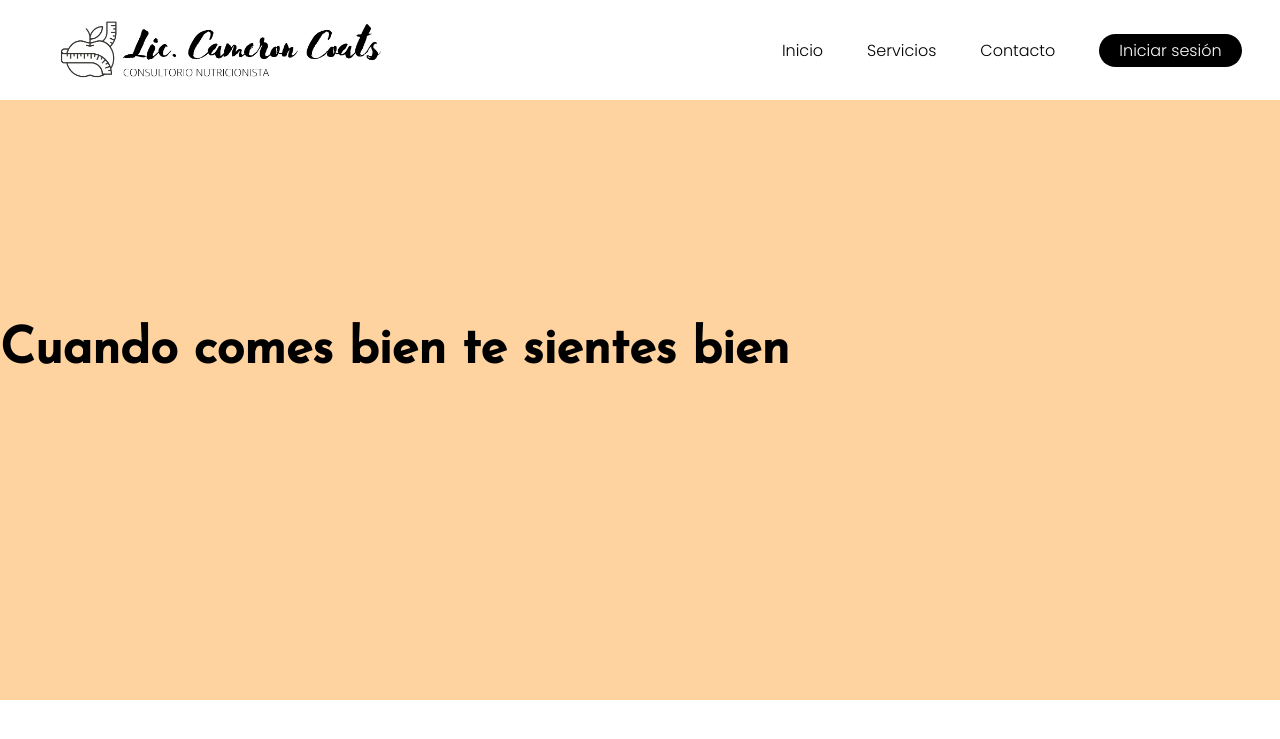
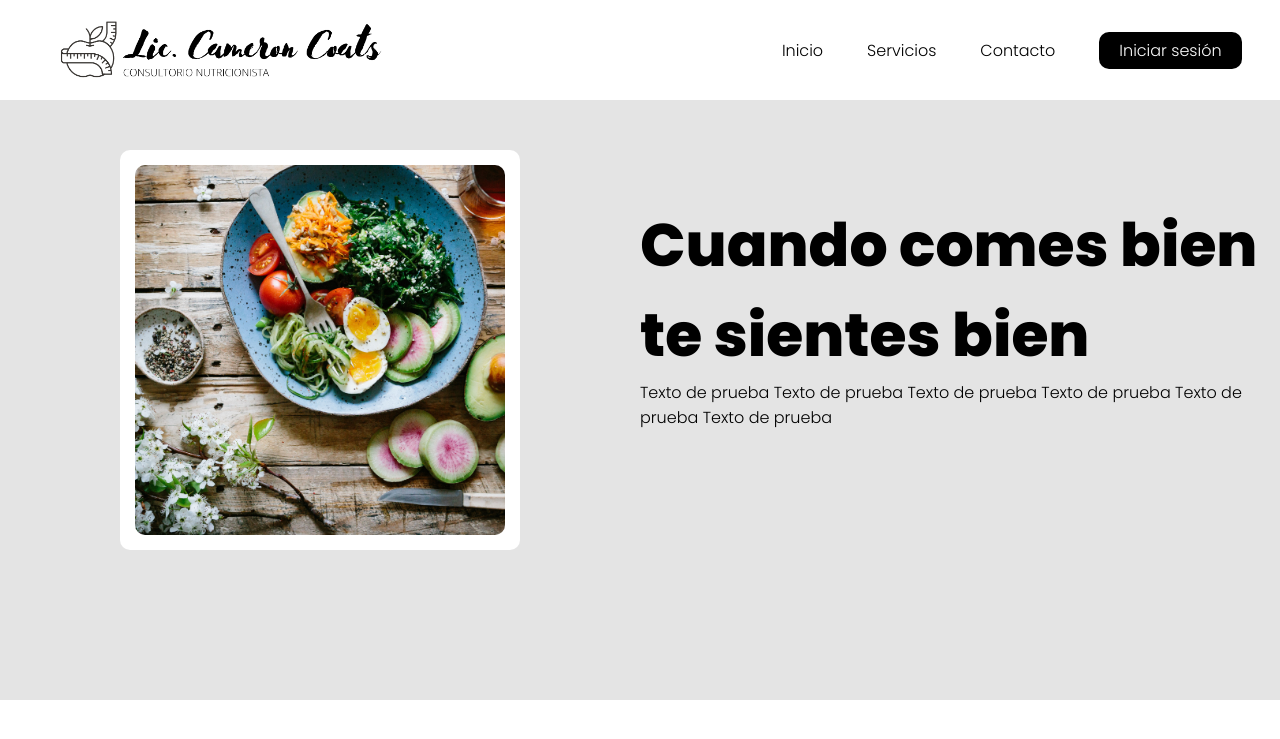
Before and after one commit to fxbelx1/Consultorio-Nutricionista, a PHP site: page /HTML/index.html in a window 1280 px wide. Shown: the top 739 px of the page. Run offline with PHP 8.4, Linux system fonts and the light colour scheme.

Commit message:
diseño definitivo

```diff
--- a/CSS/diseño.css
+++ b/CSS/diseño.css
@@ -51,39 +51,71 @@ li, a{
 }
 
 .nav_elements li a:hover{
-    color: #8cad24;
+    color: #bbb8b8;
 }
 
 button{
-    padding: 4px 20px;
+    padding: 6px 20px;
     background-color: black;
     color: white;
     border: none;
     cursor: pointer;
-    border-radius: 50px;
+    border-radius: 10px;
     transition: all 0.3s ease 0s;
     font-family: 'Poppins', sans-serif;
     font-size: 16px;
 }
 
 button:hover{
-    background-color: #D99C2B;
+    background-color: #bbb8b8;
 }
 
 .one{
     height: 700px;
-    margin-top: 0px;
-    background-color: #FED39F;
-    background-size: cover;
-    /*opacity: 0.6;*/
-    /*filter: brightness(0.7);*/
-    position: relative;
+    background-color: #E4E4E4;
+    /*position: relative; */
     display: flex;
     align-items: center;
-    text-align: center;
+    /*justify-content: center;
+    text-align: center;*/
 }
 
-.one h1{
-    font-family: 'Josefin Sans', sans-serif;
-    font-size: 50px;
+.iz{
+    width: 50%;
+    height: 700px;
+    display: flex;
+    justify-content: center;
+    align-items: center;
 }
+
+.iz_imagen{
+    width: 400px;
+    height: 400px;
+    background-color: white;
+    border-radius: 10px;
+    display: flex;
+    justify-content: center;
+    align-items: center;
+}
+
+.iz_imagen img{
+    width: 370px;
+    border-radius: 10px;
+}
+
+
+
+.der{
+    width: 50%;
+    height: 700px;
+}
+
+.der h1{
+    padding-top: 200px;
+    font-family: 'Poppins', sans-serif;
+    font-size: 60px;
+}
+
+.der p{
+    font-family: 'Poppins', sans-serif;
+}
--- a/HTML/index.html
+++ b/HTML/index.html
@@ -14,7 +14,7 @@
 
     <link rel="preconnect" href="https://fonts.googleapis.com">
     <link rel="preconnect" href="https://fonts.gstatic.com" crossorigin>
-    <link href="https://fonts.googleapis.com/css2?family=Josefin+Sans:wght@500&display=swap" rel="stylesheet">
+    <link href="https://fonts.googleapis.com/css2?family=Poppins:wght@800&display=swap" rel="stylesheet">
 
 </head>
 <body>
@@ -33,8 +33,15 @@
     </header>
 
     <div class="one">
+        <div class="iz">
+            <div class="iz_imagen"><img src="../IMAGENES/brooke-lark-jUPOXXRNdcA-unsplash (2).jpg" alt="Imagen de comida"></div>
+        </div>
+
+        <div class="der">
             <h1>Cuando comes bien te sientes bien</h1>
-            <p></p>
+            <p>Texto de prueba Texto de prueba Texto de prueba Texto de prueba Texto de prueba Texto de prueba</p>
+        </div>
+
     </div>
 
 </body>
```
Also changed, not shown: IMAGENES/brooke-lark-jUPOXXRNdcA-unsplash (2).jpg (added).
